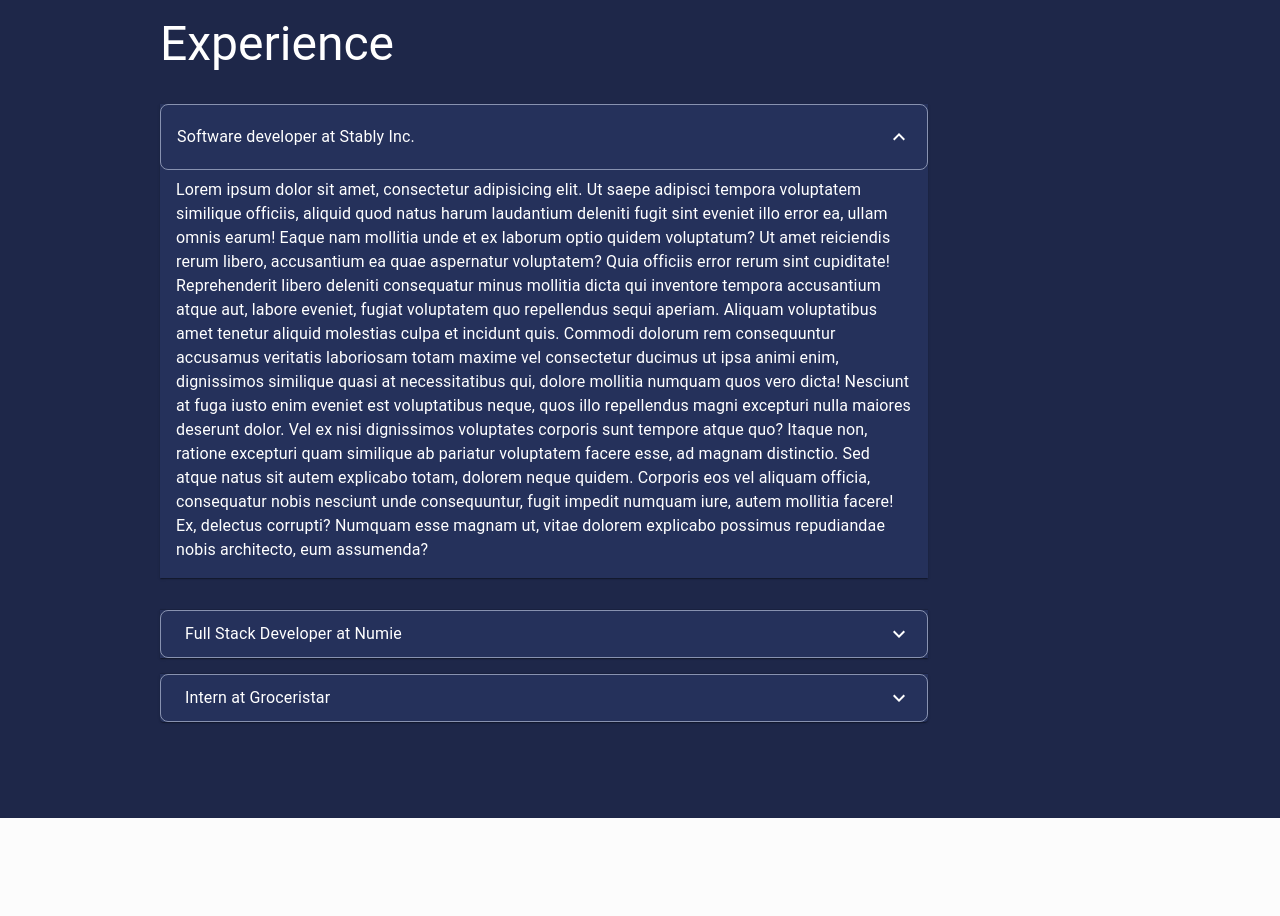
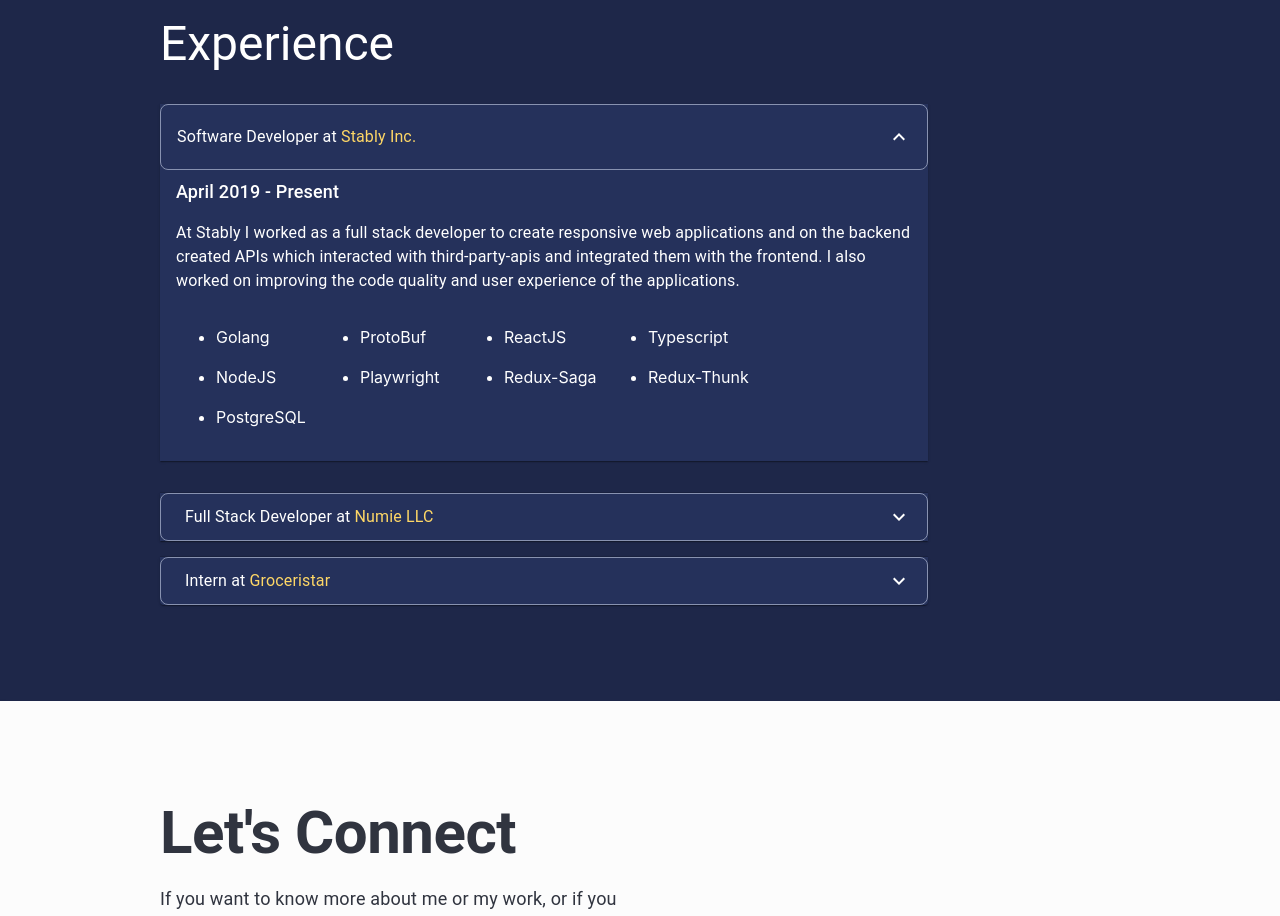
Before and after one commit to chauhannishith/chauhannishith.github.io, a React (Vite) app: page /profile in a window 1280 px wide. Shown: the part 1620-2536 px from the top of the page. Built offline with nearby package versions, Linux system fonts and the light colour scheme.

Commit message:
add experience details

```diff
--- a/src/components/Experience.tsx
+++ b/src/components/Experience.tsx
@@ -1,4 +1,4 @@
-import { Accordion, AccordionSummary, Typography, AccordionDetails, Grid } from '@mui/material'
+import { Accordion, AccordionSummary, Typography, AccordionDetails, Grid, styled } from '@mui/material'
 import { Section } from './Section'
 import ExpandMoreIcon from '@mui/icons-material/ExpandMore'
 
@@ -32,12 +32,31 @@
         aria-controls="panel1-content"
         id="panel1-header"
       >
-        <Typography>Software developer at Stably Inc.</Typography>
+        <Typography>Software Developer at <Company>Stably Inc.</Company></Typography>
       </AccordionSummary>
       <AccordionDetails>
+
+        <Grid container item xs={12} gap={'1rem'}>
+          <Grid item xs={12}>
+            <Typography fontSize={'1.125rem'} fontWeight={500}>April 2019 - Present</Typography>
+          </Grid>
+          <Grid item xs={12}>
             <Typography>
-          Lorem ipsum dolor sit amet, consectetur adipisicing elit. Ut saepe adipisci tempora voluptatem similique officiis, aliquid quod natus harum laudantium deleniti fugit sint eveniet illo error ea, ullam omnis earum! Eaque nam mollitia unde et ex laborum optio quidem voluptatum? Ut amet reiciendis rerum libero, accusantium ea quae aspernatur voluptatem? Quia officiis error rerum sint cupiditate! Reprehenderit libero deleniti consequatur minus mollitia dicta qui inventore tempora accusantium atque aut, labore eveniet, fugiat voluptatem quo repellendus sequi aperiam. Aliquam voluptatibus amet tenetur aliquid molestias culpa et incidunt quis. Commodi dolorum rem consequuntur accusamus veritatis laboriosam totam maxime vel consectetur ducimus ut ipsa animi enim, dignissimos similique quasi at necessitatibus qui, dolore mollitia numquam quos vero dicta! Nesciunt at fuga iusto enim eveniet est voluptatibus neque, quos illo repellendus magni excepturi nulla maiores deserunt dolor. Vel ex nisi dignissimos voluptates corporis sunt tempore atque quo? Itaque non, ratione excepturi quam similique ab pariatur voluptatem facere esse, ad magnam distinctio. Sed atque natus sit autem explicabo totam, dolorem neque quidem. Corporis eos vel aliquam officia, consequatur nobis nesciunt unde consequuntur, fugit impedit numquam iure, autem mollitia facere! Ex, delectus corrupti? Numquam esse magnam ut, vitae dolorem explicabo possimus repudiandae nobis architecto, eum assumenda?
+            At Stably I worked as a full stack developer to create responsive web applications and on the backend created APIs which interacted with third-party-apis and integrated them with the frontend. I also worked on improving the code quality and user experience of the applications.
             </Typography>
+          </Grid>
+          <Grid item xs={12}>
+            <UList>
+              {
+                ['Golang', 'ProtoBuf', 'ReactJS', 'Typescript', 'NodeJS', 'Playwright', 'Redux-Saga', 'Redux-Thunk ', ' PostgreSQL' ].map((item, index) => (
+                  <li key={`stably-${index}`}>
+                    {item}
+                  </li>
+                ))
+              }
+            </UList>
+          </Grid>
+        </Grid>
       </AccordionDetails>
     </Accordion>
   )
@@ -56,13 +75,32 @@
         aria-controls="panel2-content"
         id="panel2-header"
       >
-        <Typography>Full Stack Developer at Numie</Typography>
+        <Typography>Full Stack Developer at <Company>Numie LLC</Company></Typography>
       </AccordionSummary>
       <AccordionDetails>
+        <Grid container item xs={12} gap={'1rem'}>
+          <Grid item xs={12}>
+            <Typography fontSize={'1.125rem'} fontWeight={500}>August 2018 - March 2019</Typography>
+          </Grid>
+          <Grid container item xs={12}>
+            <Grid item xs={12}>
               <Typography>
-            Lorem ipsum dolor sit amet, consectetur adipiscing elit. Suspendisse
-            malesuada lacus ex, sit amet blandit leo lobortis eget.
+                A creative, full-service studio. I worked as a full stack developer converting wireframes into responsive web applications. I also worked on the backend to create APIs and integrate them with the frontend.
               </Typography>
+            </Grid>
+            <Grid item xs={12}>
+              <UList>
+                {
+                  ['ReactJS', 'NextJS', 'SASS/SCSS', 'NodeJs', 'MongoDB', 'Heroku', 'Netlify' ].map((item, index) => (
+                    <li key={`numie-${index}`}>
+                      {item}
+                    </li>
+                  ))
+                }
+              </UList>
+            </Grid>
+          </Grid>
+        </Grid>
       </AccordionDetails>
     </Accordion>
   )
@@ -81,14 +119,45 @@
         aria-controls="panel3-content"
         id="panel3-header"
       >
-        <Typography>Intern at Groceristar</Typography>
+        <Typography>Intern at <Company>Groceristar</Company></Typography>
       </AccordionSummary>
       <AccordionDetails>
+        <Grid container item xs={12} gap={'1rem'}>
+          <Grid item xs={12}>
+            <Typography fontSize={'1.125rem'} fontWeight={500}>March 2018 - July 2018</Typography>
+          </Grid>
+          <Grid container item xs={12}>
+            <Grid item xs={12}>
               <Typography>
-          Lorem ipsum dolor sit amet, consectetur adipiscing elit. Suspend
-          isse malesuada lacus ex, sit amet blandit leo lobortis eget.
+              A platform for recipe creators and other people, related to food. Users could upload their recipes, create shopping lists, and share their recipes with others.
+              I developed and published npm package for modules available to third parties and learned best practices and got hands-on experience from coding to deployment.
               </Typography>
+            </Grid>
+            <Grid item xs={12}>
+              <UList>
+                {
+                  ['Javascript', 'ReactJS'].map((item, index) => (
+                    <li key={`groceristar-${index}`}>
+                      {item}
+                    </li>
+                  ))
+                }
+              </UList>
+            </Grid>
+          </Grid>
+        </Grid>
       </AccordionDetails>
     </Accordion>
   )
 }
+
+const Company = styled('span')(({ theme }) => ({
+  color: theme.palette.text.muted,
+}))
+
+const UList = styled('ul')({
+  display: 'grid',
+  gridGap: '1rem',
+  gridTemplateColumns: 'repeat(auto-fill, 8rem)',
+
+})
--- a/src/utils.tsx
+++ b/src/utils.tsx
@@ -87,7 +87,7 @@
       primary: '#8892B0',
       secondary: '#30343f',
       disabled: '#D2D4DC',
-      muted: '#D2D4DC',
+      muted: '#FED766',
     },
     background: {
       default: '#FCFCFC',
```
Lines whose indentation alone changed are shown as unchanged.
